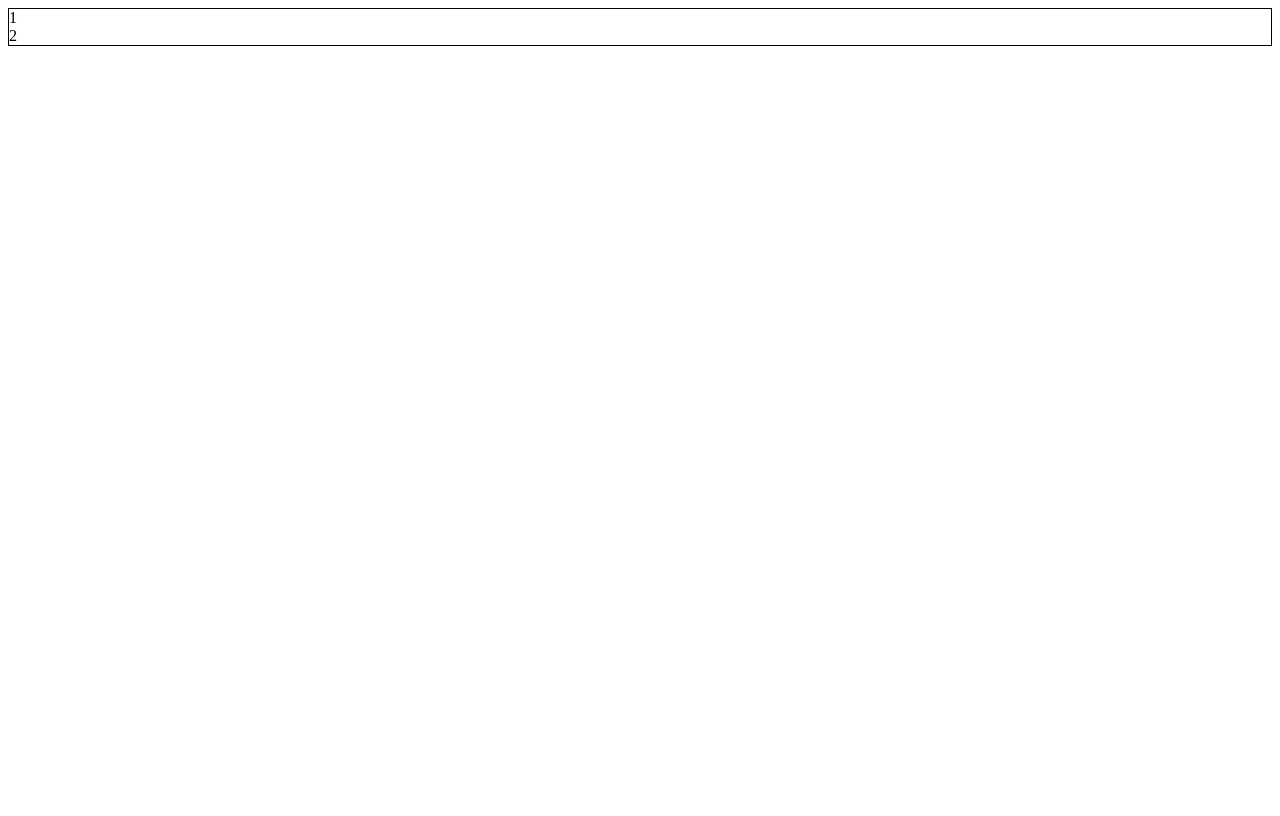
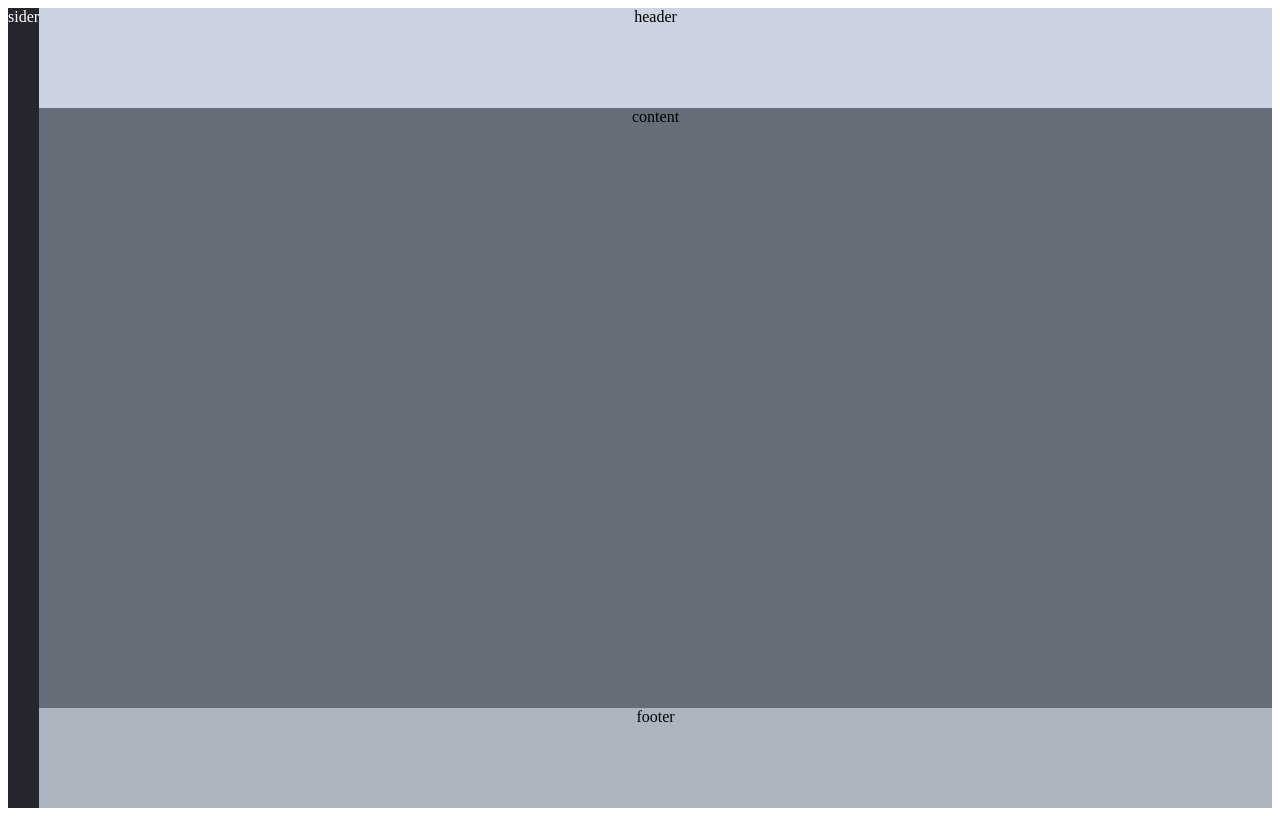
Before and after one commit to xiaoxinwan/xx-simple-ui, a Vue app: page / in a window 1280 px wide. Built offline with nearby package versions, Linux system fonts and the light colour scheme.

Commit message:
完成layout的上中下布局的4种变式

```diff
--- a/src/App.vue
+++ b/src/App.vue
@@ -1,81 +1,39 @@
 <template>
     <div id="app">
-        <div style="border: 1px solid black">
-            <x-row gutter="20">
-                <x-col span="12"
-                       :ipad="{span: 8}"
-                       :narrow-pc="{span: 4}"
-                       :pc="{span: 2}"
-                       :wide-pc="{span: 1}"
-                >1
-                </x-col>
-                <x-col span="12"
-                       :ipad="{span: 16}"
-                       :narrow-pc="{span: 20}"
-                       :pc="{span: 22}"
-                       :wide-pc="{span: 23}"
-                >2</x-col>
-            </x-row>
-        </div>
-        <!--<x-row gutter="20">-->
-        <!--<x-col>1</x-col>-->
-        <!--<x-col>2</x-col>-->
-        <!--<x-col>3</x-col>-->
-        <!--</x-row>-->
-        <!--<x-row>-->
-        <!--<x-col span="2" offset="2">1</x-col>-->
-        <!--<x-col span="20">2</x-col>-->
-        <!--</x-row>-->
-        <!--<x-row>-->
-        <!--<x-col span="3" offset="2">3</x-col>-->
-        <!--<x-col span="5" offset="4">5</x-col>-->
-        <!--<x-col span="10">10</x-col>-->
-        <!--</x-row>-->
-        <!--<x-row gutter="20">-->
-        <!--<x-col>1</x-col>-->
-        <!--<x-col>2</x-col>-->
-        <!--<x-col>3</x-col>-->
-        <!--<x-col>4</x-col>-->
-        <!--<x-col>5</x-col>-->
-        <!--<x-col>6</x-col>-->
-        <!--<x-col>7</x-col>-->
-        <!--<x-col>8</x-col>-->
-        <!--<x-col>9</x-col>-->
-        <!--<x-col>10</x-col>-->
-        <!--<x-col>11</x-col>-->
-        <!--<x-col>12</x-col>-->
-        <!--<x-col>13</x-col>-->
-        <!--<x-col>14</x-col>-->
-        <!--<x-col>15</x-col>-->
-        <!--<x-col>16</x-col>-->
-        <!--<x-col>17</x-col>-->
-        <!--<x-col>18</x-col>-->
-        <!--<x-col>19</x-col>-->
-        <!--<x-col>20</x-col>-->
-        <!--<x-col>21</x-col>-->
-        <!--<x-col>22</x-col>-->
-        <!--<x-col>23</x-col>-->
-        <!--<x-col>24</x-col>-->
-        <!--</x-row>-->
-        <!--</div>-->
-        <!--<x-input value="张三" disabled></x-input>-->
-        <!--<x-input value="李四"></x-input>-->
-        <!--<x-input value="李新喜" readonly></x-input>-->
+        <!-- 侧+上中下布局 -->
+        <x-layout style="height: 100vh;">
+            <x-sider class="demo demo-sider">sider</x-sider>
+            <x-layout>
+                <x-header class="demo demo-header">header</x-header>
+                <x-content class="demo demo-content">content</x-content>
+                <x-footer class="demo demo-footer">footer</x-footer>
+            </x-layout>
+        </x-layout>
+        <!--上（中+侧）下布局-->
+        <!--<x-layout>-->
+            <!--<x-header class="demo demo-header">header</x-header>-->
+            <!--<x-layout direction="row">-->
+                <!--<x-content class="demo demo-content">content</x-content>-->
+                <!--<x-sider class="demo demo-sider">sider</x-sider>-->
+            <!--</x-layout>-->
+            <!--<x-footer class="demo demo-footer">footer</x-footer>-->
+        <!--</x-layout>-->
+        <!--上（侧+中）下布局-->
+        <!--<x-layout>-->
+            <!--<x-header class="demo demo-header">header</x-header>-->
+            <!--<x-layout direction="row">-->
+                <!--<x-sider class="demo demo-sider">sider</x-sider>-->
+                <!--<x-content class="demo demo-content">content</x-content>-->
+            <!--</x-layout>-->
+            <!--<x-footer class="demo demo-footer">footer</x-footer>-->
+        <!--</x-layout>-->
+        <!--上中下布局-->
+        <!--<x-layout style="height: 100vh;">-->
+            <!--<x-header class="demo demo-header">header</x-header>-->
+            <!--<x-content class="demo demo-content">content</x-content>-->
+            <!--<x-footer class="demo demo-footer">footer</x-footer>-->
+        <!--</x-layout>-->
 
-        <!--<div style="margin-top: 20px">-->
-        <!--<x-input value="李一一一" error="姓名不能多于4个字"></x-input>-->
-        <!--</div>-->
-        <!---->
-        <!--<x-button>你好</x-button>-->
-        <!--<x-button icon="download">下载</x-button>-->
-        <!--<x-button icon="thumb-up" icon-position="right">点赞</x-button>-->
-        <!--<x-button loading>加载中</x-button>-->
-
-        <!--<br>-->
-        <!--<x-button-group class="buttonGroup">-->
-        <!--<x-button icon="left">向左</x-button>-->
-        <!--<x-button icon="right" icon-position="right">向右</x-button>-->
-        <!--</x-button-group>-->
     </div>
 </template>
 
@@ -85,50 +43,37 @@
     import Input from './components/input/input.vue'
     import Row from './components/grid/row'
     import Col from './components/grid/col'
+    import Layout from './components/layout'
 
     export default {
         name: 'app',
         components: {
-            "x-button": Button,
-            "x-button-group": ButtonGroup,
-            'x-input': Input,
-            'x-row': Row,
-            'x-col': Col
+            'x-layout': Layout,
+            'x-header': Layout.Header,
+            'x-content': Layout.Content,
+            'x-sider': Layout.Sider,
+            'x-footer': Layout.Footer
         }
     }
 </script>
 
 <style lang="scss">
-    /*.buttonGroup{*/
-    /*margin-top: 10px;*/
-    /*}*/
-    .topBar {
-
-    }
-
-    .demoBox {
-        background: #e8eaec;
-        min-height: 50px;
-
-        img {
-
+    .demo{
+        min-height: 100px;
+        text-align: center;
+        &.demo-header{
+            background: #CCD3E0;
+        }
+        &.demo-content{
+            background: #646D78;
+        }
+        &.demo-sider{
+            background: #26272E;
+            color: #ffffff;
+        }
+        &.demo-footer{
+            background: #ABB4BF;
         }
     }
 
-    .demo {
-        min-height: 50px;
-        background: #515a6e;
-        color: #ffffff;
-        display: flex;
-        justify-content: center;
-        align-items: center;
-        margin-right: 20px;
-    }
-
-    .logoWrapper {
-        padding: 10px;
-        display: flex;
-        justify-content: center;
-        align-items: center;
-    }
 </style>
--- a/src/components/layout/content.vue
+++ b/src/components/layout/content.vue
@@ -12,6 +12,6 @@
 
 <style lang="scss" scoped>
     .content{
-
+        flex-grow: 1;
     }
 </style>
--- a/src/components/layout/layout.vue
+++ b/src/components/layout/layout.vue
@@ -1,17 +1,36 @@
 <template>
-    <div class="layout">
+    <div class="layout" :class="layoutClass">
         <slot></slot>
     </div>
 </template>
 
 <script>
     export default {
-        name: "XLayout"
+        name: "XLayout",
+        data() {
+            return {
+                layoutClass: {
+                    hasSider: false
+                }
+            }
+        },
+        mounted() {
+            this.$children.forEach((vm) => {
+                if (vm.$options.name === 'XSider') {
+                    this.layoutClass.hasSider = true
+                }
+            })
+        }
     }
 </script>
 
 <style lang="scss" scoped>
     .layout{
-
+        flex-grow: 1;
+        display: flex;
+        flex-direction: column;
+        &.hasSider{
+            flex-direction: row;
+        }
     }
 </style>
```
